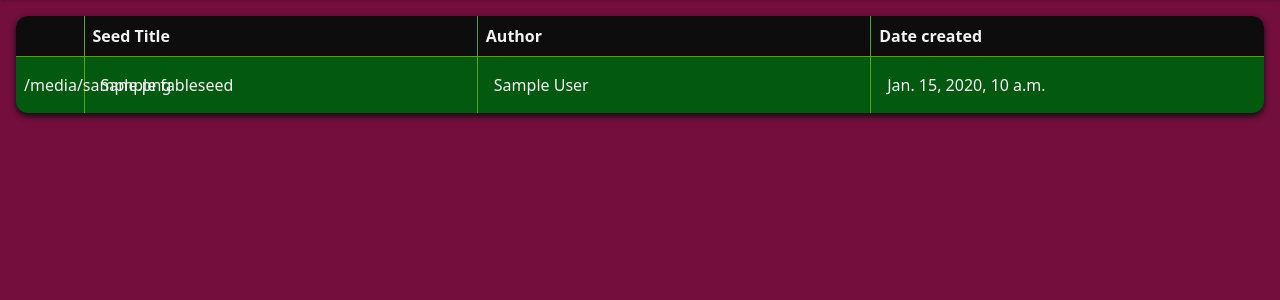
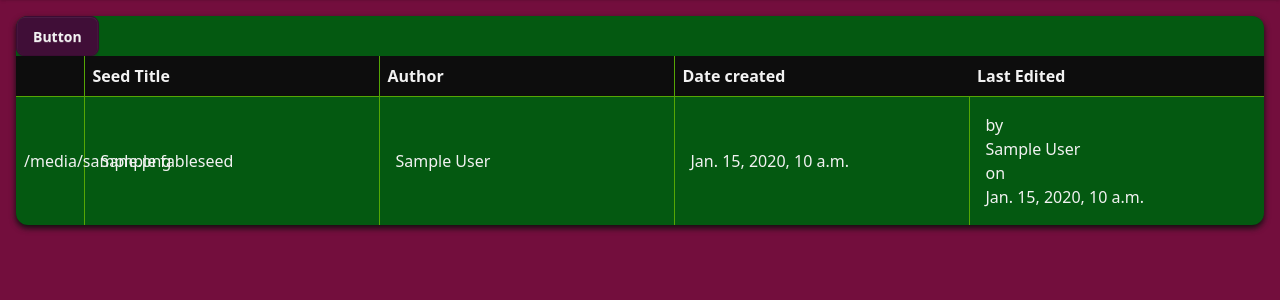
Before and after one commit to Nexiauk/fableseed_stories, a Django app: template nursery/templates/nursery/nursery.html in a window 1280 px wide. Shown: the part 65-365 px from the top of the page. Run offline with Django 5.2, Linux system fonts and the light colour scheme; the template is opened without the code that fills it: most values are stand-ins (such as "Sample title", 1, 10 or a date in 2020); style sheets or scripts are compiled from the project's sources.

Commit message:
Added a Last Edited column to the nursery table. Added a button for creating new fableseeds

```diff
--- a/nursery/models.py
+++ b/nursery/models.py
@@ -49,8 +49,8 @@
 
     def title_trunc(self):
         return (
-            f"{self.title[:17]}..."
-            if len(self.title) > 17
+            f"{self.title[:20]}..."
+            if len(self.title) > 20
             else f"{self.title}"
         )
 
--- a/nursery/templates/nursery/nursery.html
+++ b/nursery/templates/nursery/nursery.html
@@ -9,6 +9,7 @@
 
 <div class="relative flex flex-col w-full h-full overflow-auto bg-base-100 rounded-xl bg-clip-border drop-shadow-secondary-content drop-shadow-md"
     id="nursery">
+    <div class="col"><button class="btn bg-base-200">Button</button></div>
     <table id="fableseed-list" class="table-fixed w-full min-w-max text-left">
         <thead>
             <tr>
@@ -16,6 +17,7 @@
                 <th class="p-2 border-b md:border-r border-secondary bg-base-300">Seed Title</th>
                 <th class="p-2 border-b border-r border-secondary bg-base-300 hidden sm:table-cell">Author</th>
                 <th class="p-2 border-b border-secondary bg-base-300 hidden sm:table-cell">Date created</th>
+                <th class="p-2 border-b border-secondary bg-base-300 hidden sm:table-cell">Last Edited</th>
             </tr>
         </thead>
         <tbody>
@@ -26,7 +28,9 @@
                     <div>{{ fableseed.title_trunc }}</div>
                 </td>
                 <td class="p-4 border-t border-r border-secondary hidden sm:table-cell">{{ fableseed.author }}</td>
-                <td class="p-4 border-t border-secondary hidden sm:table-cell">{{ fableseed.created_on }}</td>
+                <td class="p-4 border-t border-r border-secondary hidden sm:table-cell">{{ fableseed.created_on }}</td>
+                <td class="p-4 border-t border-secondary hidden sm:table-cell">
+                    <p>by </p>{{ fablebranch.author }} <p>on </p> {{ fablebranch.created_on }}</td>
             </tr>
             {% endfor %}
         </tbody>
```
